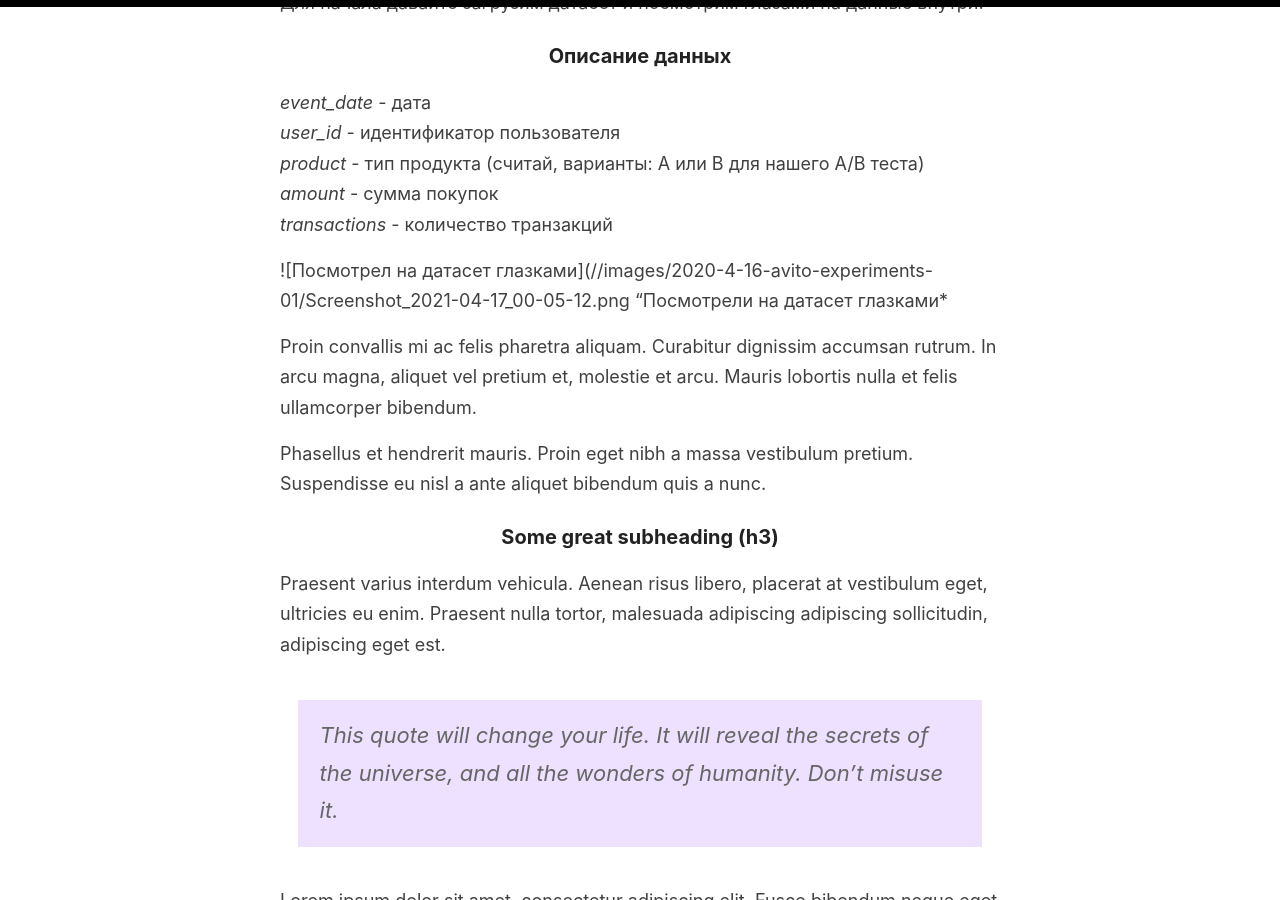
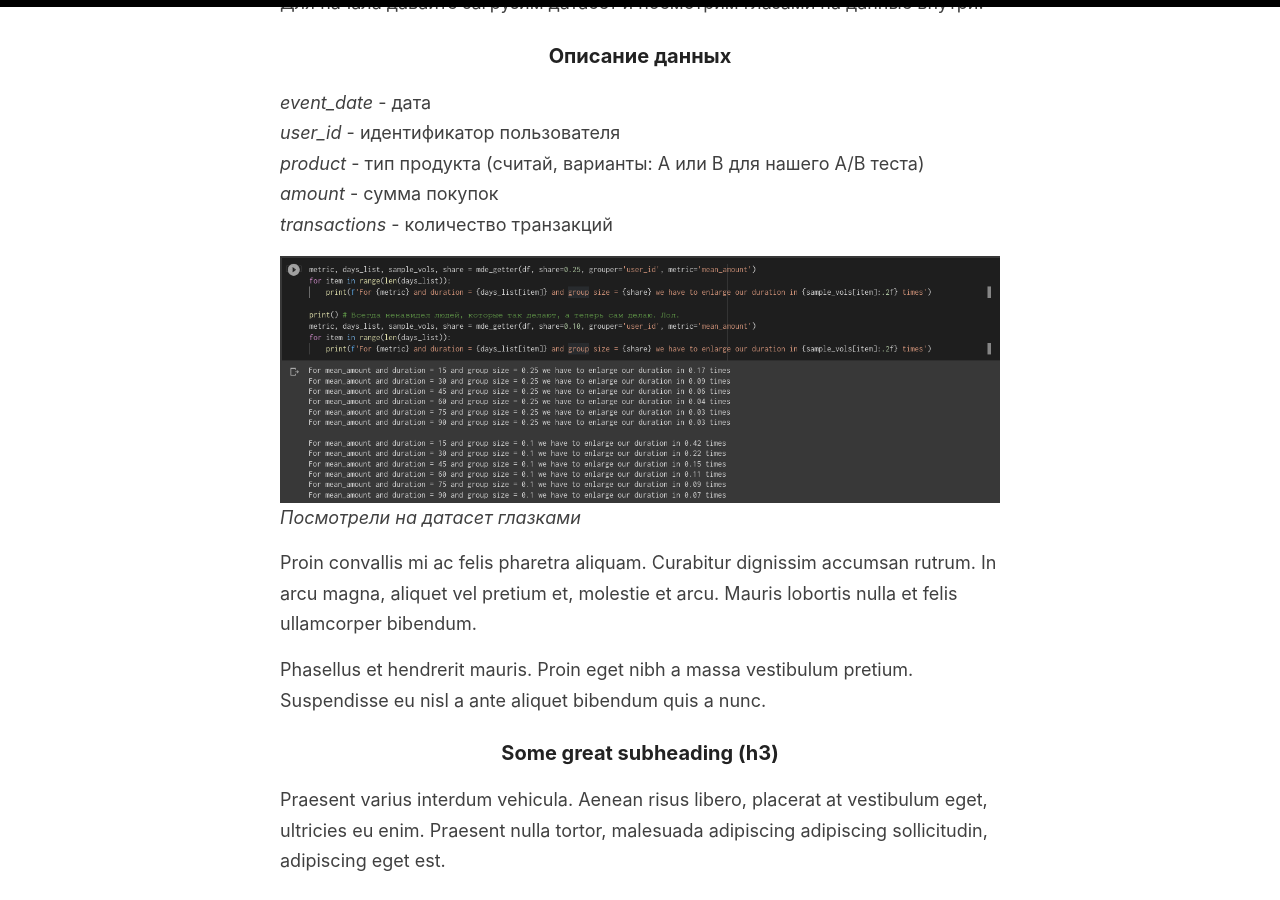
Before and after one commit to yk4r2/yk4r2.github.io, a Jekyll site: the page built from _posts/2020-4-16-avito-experiments-01.md, in a window 1280 px wide and 900 px high, scrolled down 1246 px. Built offline with Jekyll 4.4.1, drawn with Linux system fonts in a browser that asks for light colours.

Commit message:
trying to upload a pic to the 1st post

```diff
--- a/_posts/2020-4-16-avito-experiments-01.md
+++ b/_posts/2020-4-16-avito-experiments-01.md
@@ -35,7 +35,8 @@ _product_ - тип продукта (считай, варианты: A или B
 _amount_ - сумма покупок\
 _transactions_ - количество транзакций
 
-![Посмотрел на датасет глазками](//images/2020-4-16-avito-experiments-01/Screenshot_2021-04-17_00-05-12.png "Посмотрели на датасет глазками*
+![Посмотрел на датасет глазками](//images/2020-4-16-avito-experiments-01/Screenshot_2021-04-17_00-05-12.png)
+*Посмотрели на датасет глазками*
 
 Proin convallis mi ac felis pharetra aliquam. Curabitur dignissim accumsan rutrum. In arcu magna, aliquet vel pretium et, molestie et arcu. Mauris lobortis nulla et felis ullamcorper bibendum.
 
```
